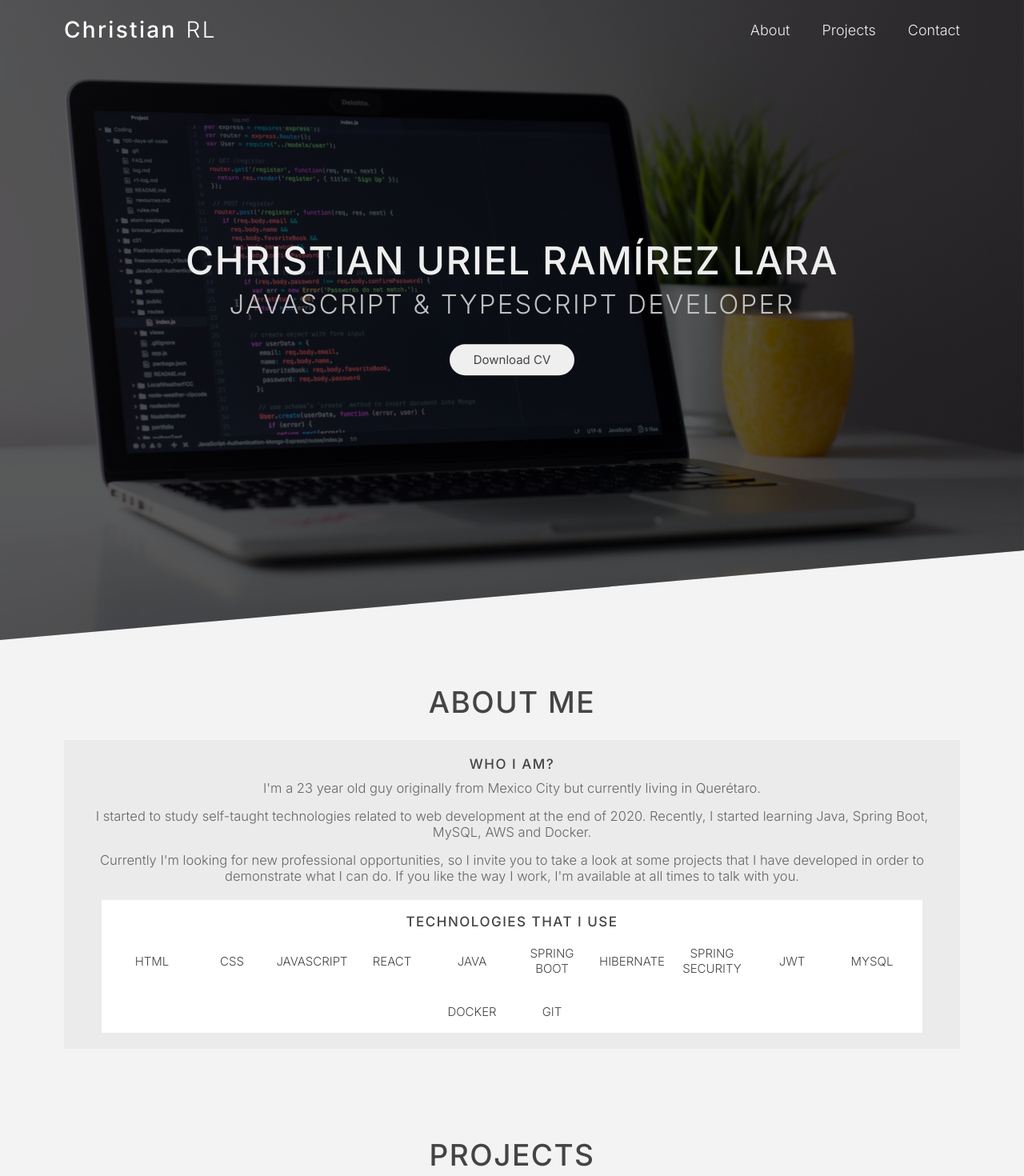
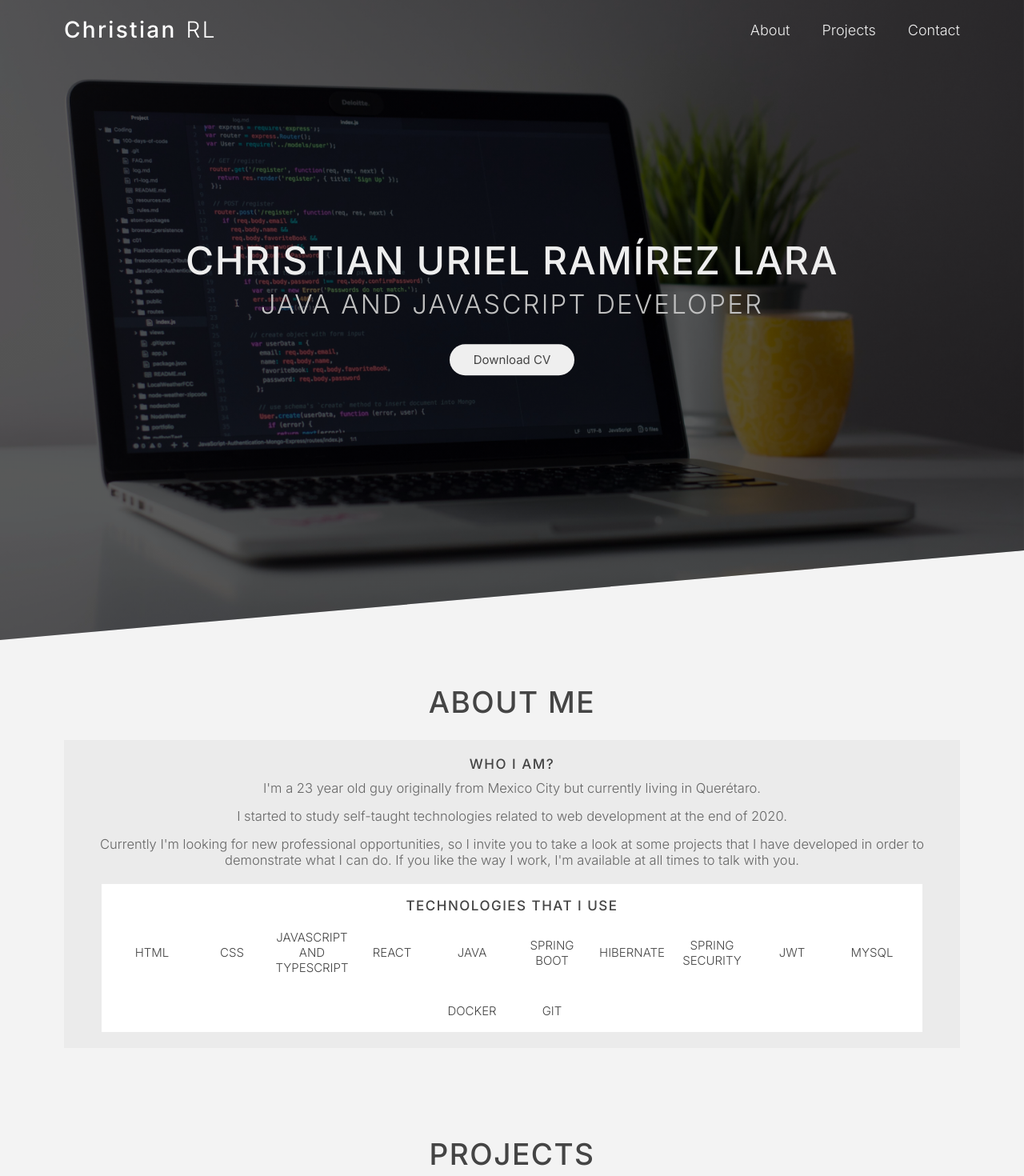
Before and after one commit to ChristianRL23/portfolio-update, a React (Create React App) app: page / in a window 1280 px wide. Shown: the top 1470 px of the page at 80% size. Built offline with nearby package versions, Linux system fonts and the light colour scheme.

Commit message:
Update portfolio

```diff
--- a/src/layout/About/About.jsx
+++ b/src/layout/About/About.jsx
@@ -13,8 +13,7 @@ const About = () => {
         </p>
         <p className="information__text">
           I started to study self-taught technologies related to web development
-          at the end of 2020. Recently, I started learning Java, Spring Boot,
-          MySQL, AWS and Docker.
+          at the end of 2020.
         </p>
         <p className="information__text">
           Currently I'm looking for new professional opportunities, so I invite
@@ -27,7 +26,7 @@ const About = () => {
           <div className="technologies__icons">
             <TechnologyIcon technologyName="HTML" />
             <TechnologyIcon technologyName="CSS" />
-            <TechnologyIcon technologyName="JavaScript" />
+            <TechnologyIcon technologyName="JavaScript and TypeScript" />
             <TechnologyIcon technologyName="React" />
             <TechnologyIcon technologyName="Java" />
             <TechnologyIcon technologyName="Spring Boot" />
--- a/src/layout/Hero/Hero.jsx
+++ b/src/layout/Hero/Hero.jsx
@@ -10,7 +10,7 @@ const Hero = () => {
     <header className="hero">
       <div className="hero__title">
         <h1 className="hero__title-name">Christian Uriel Ramírez Lara</h1>
-        <h2 className="hero__title-role">JavaScript & TypeScript Developer</h2>
+        <h2 className="hero__title-role">Java and JavaScript Developer</h2>
         <Button onClick={openPDF} textContent="Download CV" />
       </div>
     </header>
--- a/src/projects.json
+++ b/src/projects.json
@@ -29,7 +29,7 @@
   {
     "name": "TimeTalk API",
     "type": "Backend",
-    "description": "RESTFul API developed with Java and created to be used on TimeTalk, a social network (currently in development) to ask questions, share experiences and make comments about watches. The API has been containerized using Docker. A Dockerfile and a docker-compose.yml file are included in the repository. The image is available on DockerHub under the name: christian471/timetalk-api.",
+    "description": "RESTful API developed with Java to ask questions, share experiences and make comments about watches. The API has been containerized using Docker. A Dockerfile and a docker-compose.yml file are included in the repository. The image is available on DockerHub under the name: christian471/timetalk-api.",
     "images": [
       "/projects-images/timetalk-api/TimeTalk.png",
       "/projects-images/timetalk-api/docker.png"
```
Also changed, not shown: 1 other file (tests, documents, lock files or other folders).
